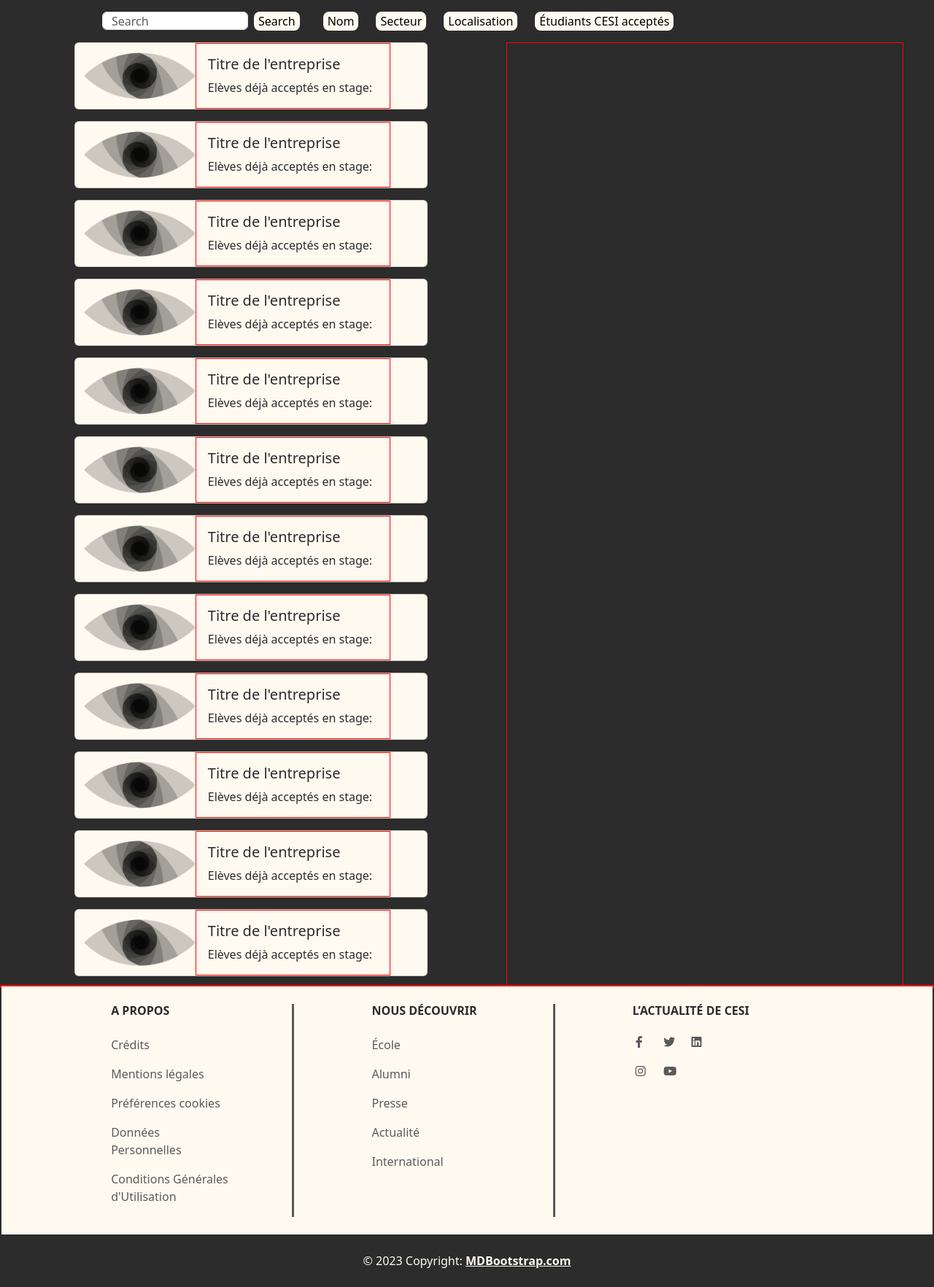
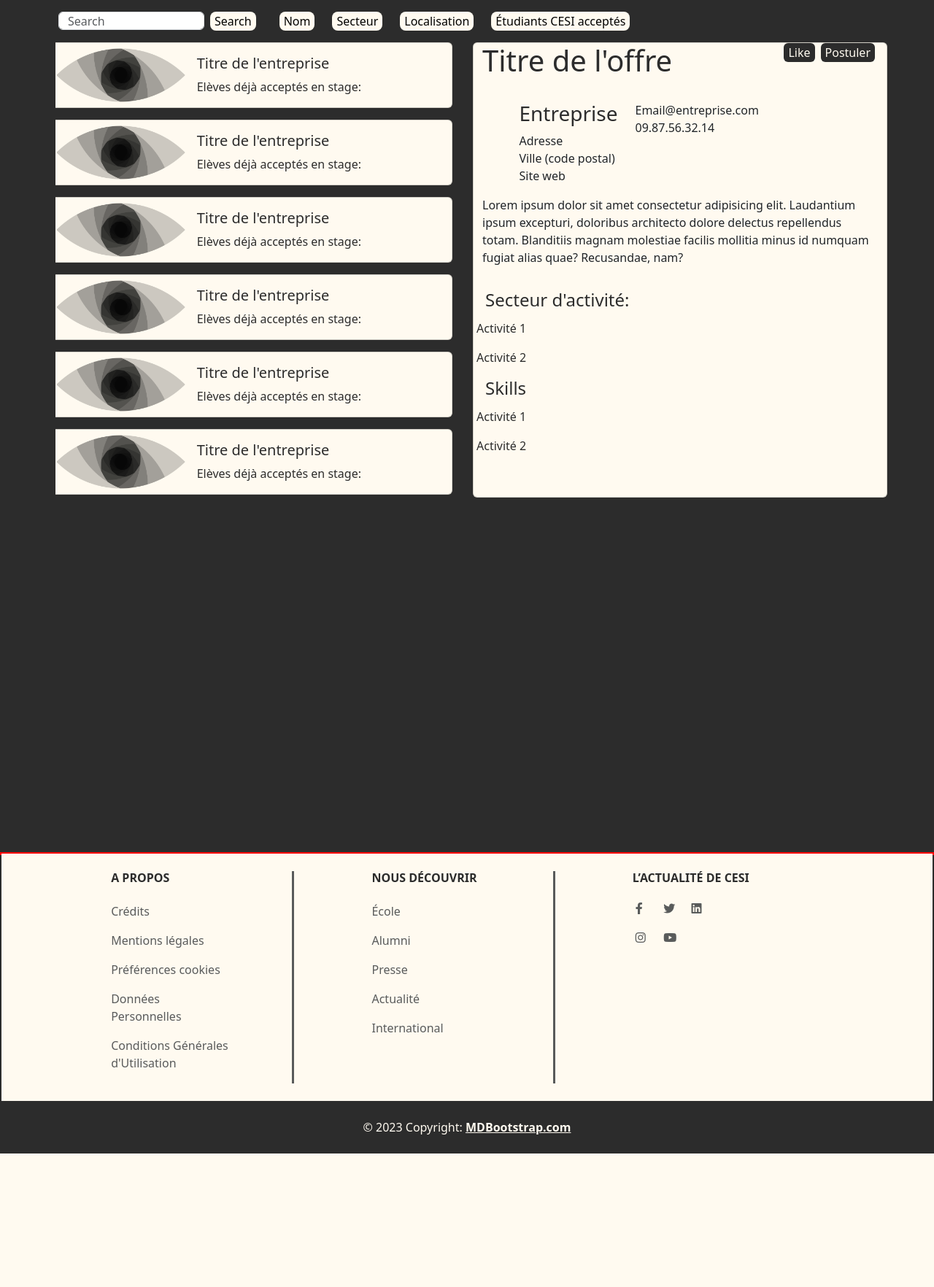
Before and after one commit to timo-thi/CPIA2B4ProjetWeb, a PHP site: page /app/Views/HTML/RechercheEntreprise.php in a window 1280 px wide. Shown: the part 64-1828 px from the top of the page at 73% size. After the commit the page ends 1645 px from the top, so only its background shows below. Run offline with PHP 8.4, Linux system fonts and the light colour scheme.

Commit message:
fix et update front
Ajout de DetailOffre
Ajout du scroll (pour les offres)
réorganisation de la page

```diff
--- a/BootStrap/assets/css/style.css
+++ b/BootStrap/assets/css/style.css
@@ -76,3 +76,9 @@ html {
   color: #FFFFFF;
   border: 2px solid red;
 }
+
+.partieScrollable{
+  height: 39rem;
+  overflow: auto;
+  scroll-behavior: smooth;
+}
--- a/app/Views/HTML/CadreAnnonce.php
+++ b/app/Views/HTML/CadreAnnonce.php
@@ -1,16 +1,6 @@
-<html lang="en">
 
-<head>
-    <meta charset="UTF-8">
-    <meta http-equiv="X-UA-Compatible" content="IE=edge">
-    <meta name="viewport" content="width=device-width, initial-scale=1.0">
-    <link rel="stylesheet" href="../../../BootStrap/assets/vendors/bootstrap/css/bootstrap.min.css">
-    <link rel="stylesheet" href="../../../BootStrap/assets/css/style.css">
-    <link rel="stylesheet" href="../../../BootStrap/assets/vendors/fontawesome/css/all.min.css">
-    <title>cadre Offre</title>
-</head>
 
-<body class="bg-sombre">
+
 
 <?php include 'TplVar.php' ?>
 
@@ -20,7 +10,7 @@
       <img src="../assets/imgs/oeil_fond_fffaf0.png" class="img-fluid rounded-start" alt="..." >
     </div>
     <div class="col-md-7">
-      <div class="card-body sombre di" >
+      <div class="card-body sombre" >
         <h5 class="card-title"> <?= $Titre ?> </h5>
         <p class="card-text"><?php echo $SousInfo1.$Delimit1.$SousInfo2.$Delimit2.$SousInfo3.$Delimit3; ?> </p>
       </div>
@@ -28,9 +18,3 @@
 
   </div>
 </div>
-
-    <script src="../../../BootStrap/assets/vendors/bootstrap/js/bootstrap.bundle.js"></script>
-    <script src="../../../BootStrap/assets/vendors/jquery/jquery.min.js"></script>
-</body>
-
-</html>
--- /dev/null
+++ b/app/Views/HTML/DetailOffre.php
@@ -0,0 +1,90 @@
+<?php include 'TplVar.php' ;?>
+
+<div class="card bg-clair" style="max-width:100%; min-height:39em">
+
+    <div class="row">
+        <div class="card-title ">
+            <div class="container">
+                <div class="row">
+                    <div class="col-md-auto">
+                        <h1 class="sombre " style="width: max-content;">Titre de l'offre</h1>
+                    </div>
+
+                    <div class="col-md-auto ">
+
+                        <div class="btn-group position-absolute end-0" role="group" >
+                              <button class="active border-0 bg-sombre clair rounded " style="width: max-content;"> Like</button>
+                              <button class="active border-0 bg-sombre clair rounded ms-2 me-3" style="width: max-content;"> Postuler</button>
+                        </div>
+                    </div>
+
+                </div>
+            </div>
+        </div>
+        <div class="card-body">
+            <div class="container">
+            <div class="row">
+                <div class="col col-lg-1">
+                </div>
+
+                 <div class="col-md-auto " >
+                    <h3 class="sombre"> Entreprise</h3>
+                    <ul class="navbar-nav">
+                        <li>Adresse</li>
+                        <li>Ville (code postal)</li>
+                        <li>Site web</li
+                    </ul>
+                </div>
+                <div class="col-md-auto ">
+                     <ul class="navbar-nav align-self-end">
+                        <li><!--logoMail--> Email@entreprise.com</li>
+                        <li><!--logoPhone--> 09.87.56.32.14</li>
+                    </ul>
+                </div>
+
+
+                </div>
+            </div>
+        </div>
+        <div class="card-text">
+            <div class="container">
+            <p> Lorem ipsum dolor sit amet consectetur adipisicing elit. Laudantium ipsum excepturi, doloribus architecto dolore delectus repellendus totam. Blanditiis magnam molestiae facilis mollitia minus id numquam fugiat alias quae? Recusandae, nam?</p>
+            </div>
+        </div>
+        <div class="card-body">
+            <div class="container">
+                <div class="row ">
+                    <label class=" sombre rounded-1 mb-1" for="Activity"> <h4>Secteur d'activité:</h4> </label>
+                    <ul class="navbar-nav"  name="Activity">
+                        <li>
+                            <p class="sombre"> Activité 1</p>
+                        </li>
+                        <li>
+                            <p class="sombre"> Activité 2</p>
+                        </li>
+                    </ul>
+                </div>
+                <div class="row ">
+                    <label class=" sombre rounded-1 mb-1" for="Activity"> <h4>Skills</h4> </label>
+                    <ul class="navbar-nav"  name="Activity">
+                        <li>
+                            <p class="sombre"> Activité 1</p>
+                        </li>
+                        <li>
+                            <p class="sombre"> Activité 2</p>
+                        </li>
+                    </ul>
+                </div>
+            </div>
+        </div>
+
+
+
+
+    </div>
+
+
+
+
+
+</div>
--- a/app/Views/HTML/Filter.php
+++ b/app/Views/HTML/Filter.php
@@ -17,7 +17,7 @@ include 'TplVar.php';
 <body class="bg-sombre">
 
 
-<form class="d-flex" role="search">
+<form class="d-flex ms-1" role="search">
         <input class="form-control me-2" type="search" style="max-width: 200px; max-height:25px" placeholder="Search" aria-label="Search">
         <button class="bg-clair rounded-3 border-0"  type="submit">Search</button>
 
--- a/app/Views/HTML/RechercheEntreprise.php
+++ b/app/Views/HTML/RechercheEntreprise.php
@@ -21,35 +21,35 @@ $page = 'RechercheEntreprise';
 ?>
 
 <?php
+
 require './Navbar.php';?>
 <!-- La barre de filtres-->
-<div class="container mt-3" style="max-width:80%">
+<div class="container mt-3 " style="max-width:90%">
         <?php require './Filter.php'?>
-    </div>
-<div class="row g- justify-content-around mt-3 mb-">
-  <div class="col-5 col-rows-1 col-rows-md-2 g- ">
-        <?php
-          for ($i = 1; $i <= 2; $i++):?>
-            <div class="row ms-5">
-              <?php require './CadreAnnonce.php'?>
-            </div>
-          <?php endfor?>
-
-          <?php
-          for ($i = 1; $i <= 10; $i++){
-              echo '<div class="row ms-5">';
-              require './CadreAnnonce.php';
-              echo '</div>';
-          }?>
 
 
+<div class="row mt-3 position-relative">
+  <div class="col-6  ">
+  <div class="partieScrollable">
+            <?php
+            for ($i = 1; $i <= 10; $i++){
+                echo '<div class="row me-2">';
+                require './CadreAnnonce.php';
+                echo '</div>';
+            }?>
+            <!--Pagination-->
+      </div>
+  </div>
 
-
+  <div class="col-6 position-absolute end-0">
+  <div class="position-absolute ms-2 end-0">
+  <?php require './DetailOffre.php';?>
   </div>
-  <div class="col-5 col-rows-1 col-rows-md-2 g- di">
-
   </div>
 </div>
+</div>
+</div>
+
 
 
     <script src="../../../BootStrap/assets/vendors/bootstrap/js/bootstrap.bundle.js"></script>
```
Also changed, not shown: app/Views/HTML/RechercheOffre.php (+19 -7 lines).
